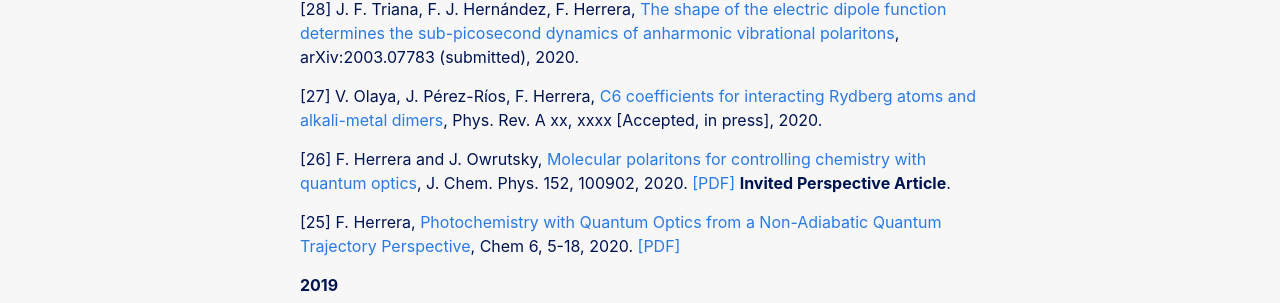
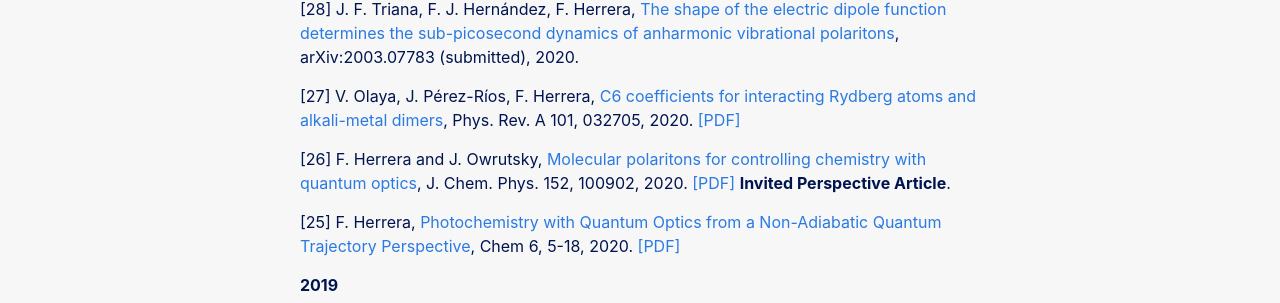
Before and after one commit to fherreralab/fherreralab.github.io, a Jekyll site: the page built from publications.md, in a window 1280 px wide and 900 px high. Shown: the part 206-509 px from the top of the window. Built offline with Jekyll 4.4.1, drawn with Linux system fonts in a browser that asks for light colours.

Commit message:
added publication

```diff
--- a/publications.md
+++ b/publications.md
@@ -8,7 +8,7 @@
 
 [28] J. F. Triana, F. J. Hernández, F. Herrera, [The shape of the electric dipole function determines the sub-picosecond dynamics of anharmonic vibrational polaritons](https://arxiv.org/abs/2003.07783), arXiv:2003.07783 (submitted), 2020.
 
-[27] V. Olaya, J. Pérez-Ríos, F. Herrera, [C6 coefficients for interacting Rydberg atoms and alkali-metal dimers](https://arxiv.org/abs/1912.01568), Phys. Rev. A xx, xxxx  [Accepted, in press], 2020.
+[27] V. Olaya, J. Pérez-Ríos, F. Herrera, [C6 coefficients for interacting Rydberg atoms and alkali-metal dimers](https://link.aps.org/doi/10.1103/PhysRevA.101.032705), Phys. Rev. A 101, 032705, 2020. [[PDF]]({{ "/assets/papers/2020 C6 coefficients for interacting Rydberg atoms and alkali-metal dimers.pdf" | absolute_url}})
 
 
 [26] F. Herrera and J. Owrutsky, [Molecular polaritons for controlling chemistry with quantum optics](https://aip.scitation.org/doi/full/10.1063/1.5136320), J. Chem. Phys. 152, 100902, 2020. [[PDF]]({{ "/assets/papers/2020 Molecular polaritons for controlling chemistry with quantum optics.pdf" | absolute_url}}) **Invited Perspective Article**.
```
Also changed, not shown: 3 other files.
